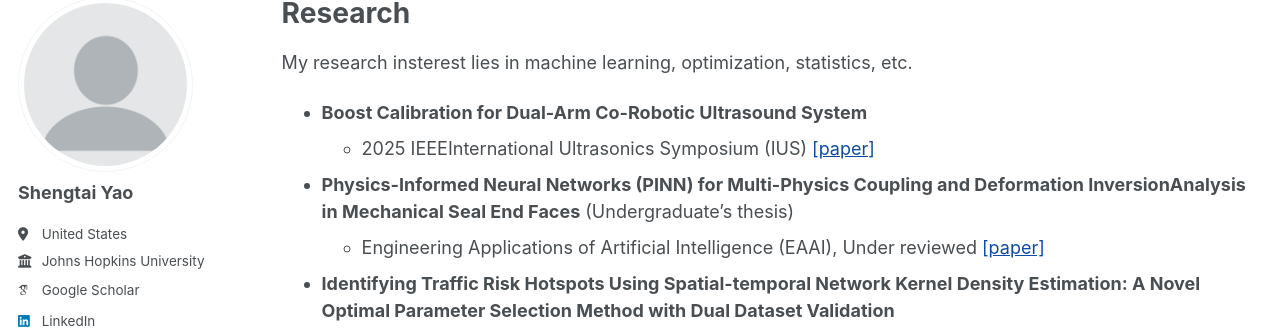
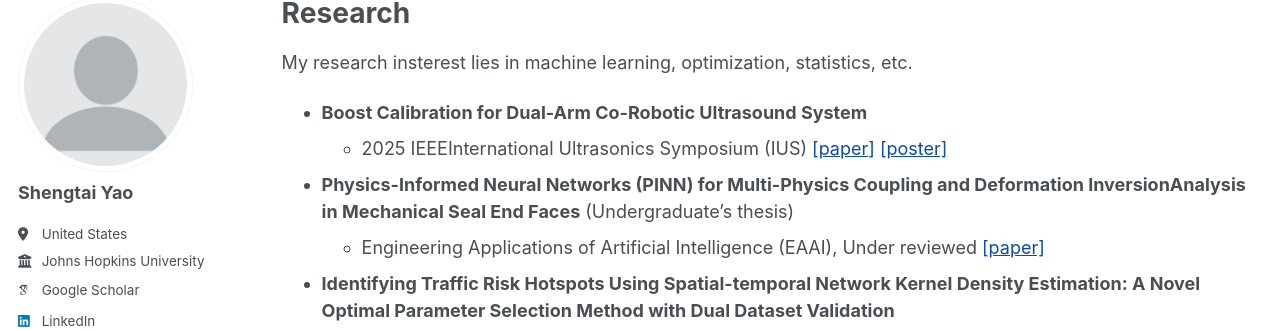
Before and after one commit to Yaoshengtai/Yaoshengtai.github.io, a Jekyll site: the page built from _pages/research.md, in a window 1280 px wide. Shown: the part 102-433 px from the top of the page. Built offline with Jekyll 4.4.1, drawn with Linux system fonts in a browser that asks for light colours; some web fonts are replaced.

Commit message:
Update research.md

```diff
--- a/_pages/research.md
+++ b/_pages/research.md
@@ -9,7 +9,7 @@ author_profile: true
 My research insterest lies in machine learning, optimization, statistics, etc.
 
 - **Boost Calibration for Dual-Arm Co-Robotic Ultrasound System**
-  - 2025 IEEEInternational Ultrasonics Symposium (IUS)  [\[paper\]](https://papers.ssrn.com/sol3/papers.cfm?abstract_id=5005150)
+  - 2025 IEEEInternational Ultrasonics Symposium (IUS)  [\[paper\]](/files/paper/Boost_Calibration_final.pdf) [\[poster\]](/files/poster/Poster_boost_cali.pdf)
 
 
 - **Physics-Informed Neural Networks (PINN) for Multi-Physics Coupling and Deformation InversionAnalysis in Mechanical Seal End Faces** (Undergraduate's thesis)
```
